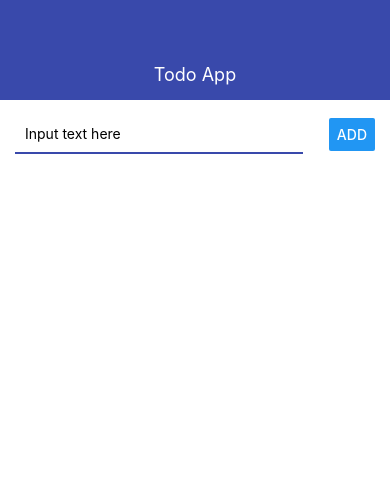
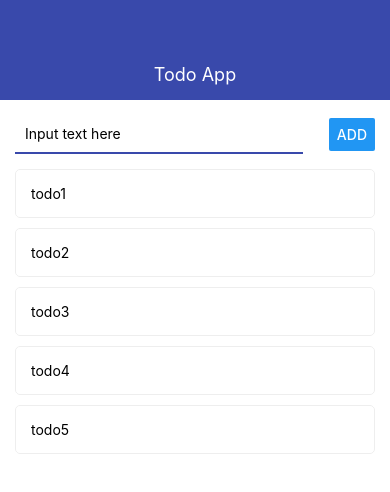
Before and after one commit to sanioka/rn-todo-app, a React Native app: screen / in a window 390 px wide. Shown: the top 492 px of the page. Built offline with nearby package versions, Linux system fonts and the light colour scheme.

Commit message:
refactoring == MainScreen / TodoScreen

```diff
--- a/App.js
+++ b/App.js
@@ -2,12 +2,19 @@
 import React, { useState } from 'react';
 import { StyleSheet, Text, View, ScrollView, FlatList } from 'react-native';
 
-import { Navbar } from "./src/Navbar";
-import { AddTodo } from "./src/AddToto";
-import { Todo } from "./src/Todo";
+import { Navbar } from "./src/components/Navbar";
+import { MainScreen } from "./src/screens/MainScreen";
+import { TodoScreen } from "./src/screens/TodoScreen";
 
 export default function App() {
-  const [todos, setTodos] = useState([]);
+  const [todos, setTodos] = useState([
+    {id: '1', title: 'todo1'},
+    {id: '2', title: 'todo2'},
+    {id: '3', title: 'todo3'},
+    {id: '4', title: 'todo4'},
+    {id: '5', title: 'todo5'},
+  ]);
+  const [todoId, setTodoID] = useState(null);
 
   const addTodo = (title) => {
     if (!title) {
@@ -24,17 +31,26 @@
     setTodos(prev => prev.filter(todo => todo.id !== id))
   }
 
+  let content = <MainScreen
+    todos={todos}
+    addTodo={addTodo}
+    removeTodo={removeTodo}
+    openTodo={id => setTodoID(id)}
+  />;
+
+  if (todoId) {
+    // const selectedTodo = ;
+    content = <TodoScreen
+      goBack={() => { setTodoID(null) }}
+      todo={todos.find(todoItem => todoItem.id === todoId)}
+    />
+  }
+
   return (
     <View>
       <Navbar title="Todo App"/>
       <View style={styles.container}>
-        <AddTodo onSubmit={addTodo}/>
-
-        <FlatList
-          data={todos}
-          renderItem={({item}) => <Todo todo={item} onRemove={removeTodo}/>}
-          keyExtractor={item => item.id}
-        />
+        { content }
       </View>
     </View>
   );
--- a/src/Todo.js
+++ b/src/components/Todo.js
@@ -1,11 +1,11 @@
 import React from "react";
 import { Text, View, StyleSheet, TouchableOpacity } from 'react-native';
 
-export const Todo = ({ todo, onRemove }) => {
+export const Todo = ({ todo, onRemove, onOpen }) => {
   return (
     <TouchableOpacity
       activeOpacity={0.5}
-      onPress={() => console.log('press ' + todo.title)}
+      onPress={() => onOpen(todo.id)}
       onLongPress={() => onRemove(todo.id)}
     >
       <View style={styles.todo}>
--- /dev/null
+++ b/src/screens/MainScreen.js
@@ -0,0 +1,23 @@
+import React from 'react';
+
+import { StyleSheet, Text, View, FlatList } from "react-native";
+import { Todo } from "../components/Todo";
+import { AddTodo } from "../components/AddToto";
+
+export const MainScreen = ({todos, addTodo, removeTodo, openTodo}) => {
+  return (
+    <View>
+      <AddTodo onSubmit={addTodo}/>
+
+      <FlatList
+        data={todos}
+        renderItem={({item}) => <Todo todo={item} onRemove={removeTodo} onOpen={openTodo}/>}
+        keyExtractor={item => item.id}
+      />
+    </View>
+  )
+}
+
+const styles = StyleSheet.create({
+
+})
--- /dev/null
+++ b/src/screens/TodoScreen.js
@@ -0,0 +1,29 @@
+import React from 'react';
+
+import { StyleSheet, Text, View, Button } from "react-native";
+
+export const TodoScreen = ({goBack, todo}) => {
+  return (
+    <View>
+      <Text>{todo.title}</Text>
+      <View style={styles.buttonContainer}>
+        <View style={styles.button}>
+          <Button title='Back' onPress={goBack} color='#757575'/>
+        </View>
+        <View style={styles.button}>
+          <Button title='Delete' color='#e53935' onPress={() => console.log('delete')} />
+        </View>
+      </View>
+    </View>
+  )
+}
+
+const styles = StyleSheet.create({
+  buttonContainer: {
+    flexDirection: 'row',
+    justifyContent: 'space-between',
+  },
+  button: {
+    width: '40%',
+  }
+})
```
Also changed, not shown: src/components/AddToto.js (renamed from src/AddToto.js), src/components/Navbar.js (renamed from src/Navbar.js).
